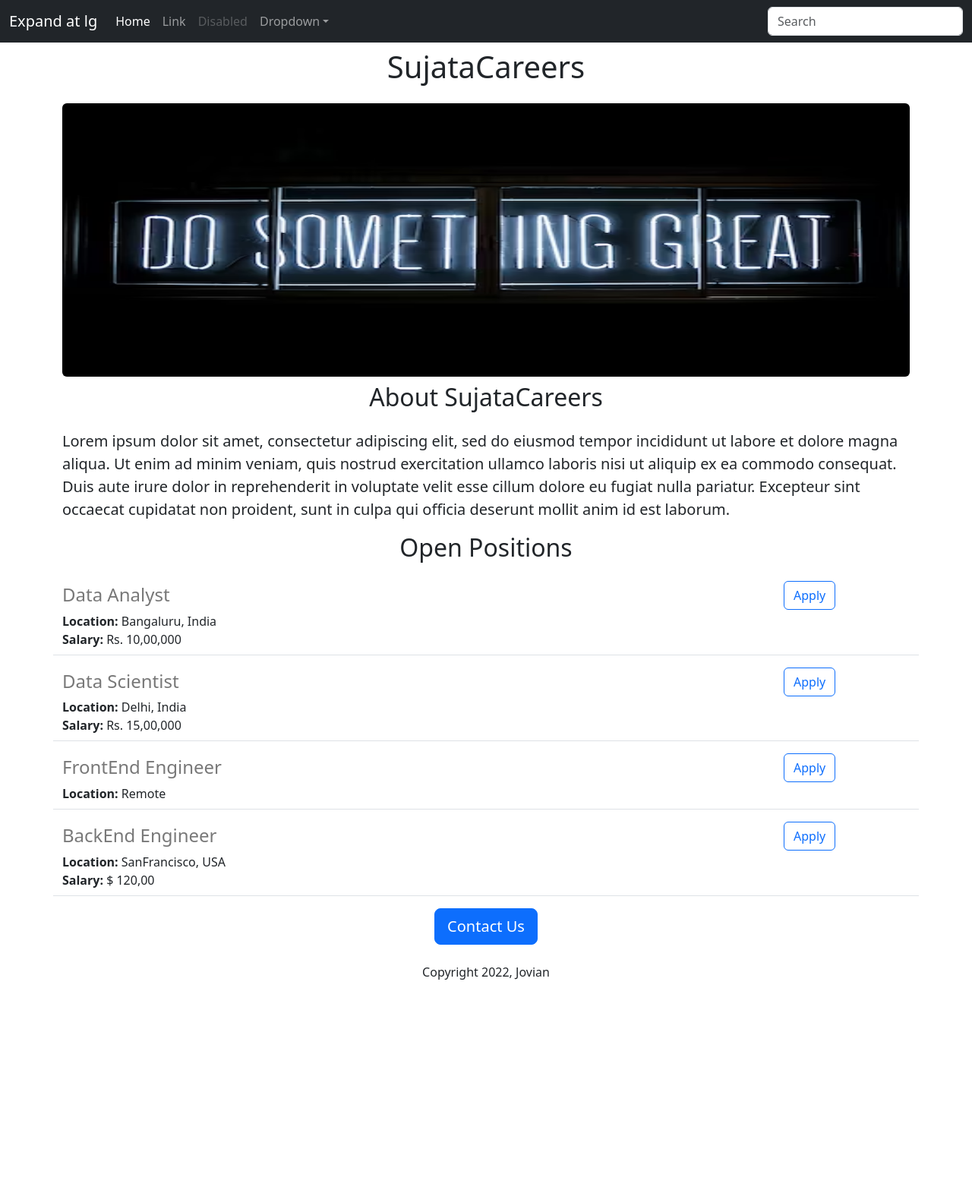
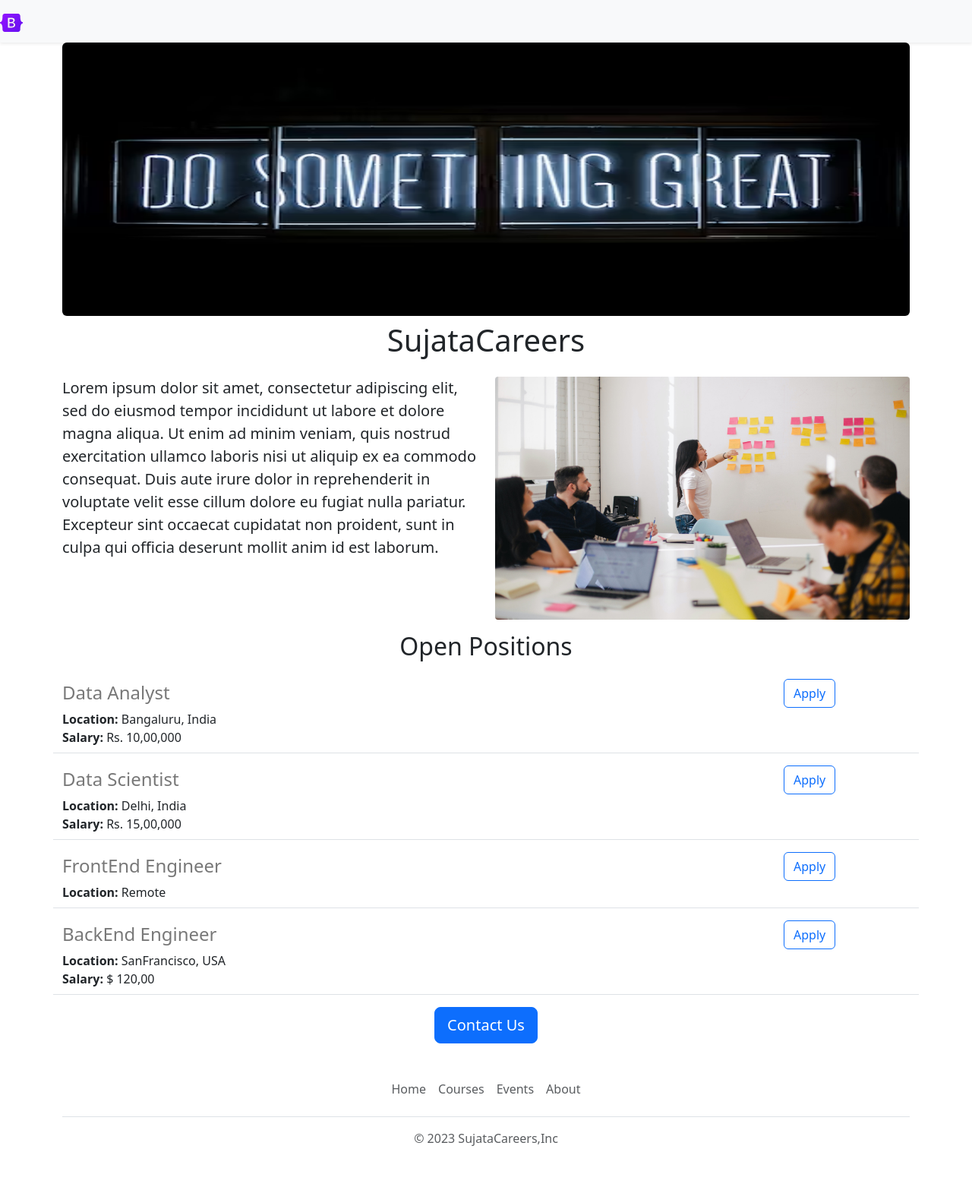
Before and after one commit to suju2011/SujataCareerWebsiteV2, a Flask app: page / in a window 1280 px wide. Shown: the whole page at 76% size. Before the commit the page ends 1290 px from the top, so only its background shows below. Run offline with Flask 3, Linux system fonts and the light colour scheme.

Commit message:
Functions and Aesthetic Improvements done

```diff
--- /dev/null
+++ b/templates/footer.html
@@ -0,0 +1,11 @@
+<div class="container">
+  <footer class="py-3 my-4">
+    <ul class="nav justify-content-center border-bottom pb-3 mb-3">
+      <li class="nav-item"><a target="_blank" href="https://www.jovian.ai" class="nav-link px-2 text-body-secondary">Home</a></li>
+      <li class="nav-item"><a target="_blank" href="https://www.jovian.ai/learn" class="nav-link px-2 text-body-secondary">Courses</a></li>
+      <li class="nav-item"><a target="_blank" href="https://www.jovian.ai/events" class="nav-link px-2 text-body-secondary">Events</a></li>
+      <li class="nav-item"><a target="_blank" href="https//www.jovian.ai/about" class="nav-link px-2 text-body-secondary">About</a></li>
+    </ul>
+    <p class="text-center text-body-secondary">&copy; 2023 SujataCareers,Inc</p>
+  </footer>
+</div>
--- a/templates/home.html
+++ b/templates/home.html
@@ -9,6 +9,8 @@
     #banner{
      height:360px;
       width:100%;
+      object: fit cover;
+      margin: bottom 16px;
     }
     </style>
   </head>
@@ -17,24 +19,35 @@
     {% include  'nav.html' %}
 
     <div class="container">
-      <h1 class="text-center mt-2 mb-4">{{company_name}}</h1>
 
       <img id="banner" class="rounded mx-auto d-block" src="https://career--sujatamishra258.repl.co/static/banner.jpeg" alt="banner">
-      <h2 class="text-center mt-2 mb-4">About SujataCareers</h2>
-      <p class="lead">
+      <h1 class="text-center mt-2 mb-4">{{company_name}}</h1>
+    <!--As it(Banner image) does not look so nice to be sifted to top and about is deleted -->
+      <!-- <h2 class="text-center mt-2 mb-4">About SujataCareers</h2> -->
+     <div class="row" style="margin-bottom:16px;">
+       <div class="col-md-6">
+        <p class="lead">
           Lorem ipsum dolor sit amet, consectetur adipiscing elit, sed do eiusmod tempor incididunt ut labore et dolore magna aliqua. Ut enim ad minim veniam, quis nostrud exercitation ullamco laboris nisi ut aliquip ex ea commodo consequat. Duis aute irure dolor in reprehenderit in voluptate velit esse cillum dolore eu fugiat nulla pariatur. Excepteur sint occaecat cupidatat non proident, sunt in culpa qui officia deserunt mollit anim id est laborum.
         </p>
+       </div>
+      <div class="d-none d-md-block col-6">
+      <img src="static/people.jpg" style="height:320px; width:100%; border-radius:4px">
+      </div>
+      </div>
         <h2 class="text-center mt-2 mb-4">Open Positions</h2>
 
       {% for job in jobs %}
       {% include 'jobitem.html' %}
       {% endfor %}
       <div class="text-center">
-        <button class="btn btn-primary btn-lg">Contact Us</button>
-         <p class="mt-4">Copyright 2022, Jovian</p>
+        <!-- <button class="btn btn-primary btn-lg">Contact Us</button> -->
+<a href="mailto:sujata.mishra25.83@gmail.com?subject=Question%20about%20job%20Openings&body=My%20Name%20%3A%20%3CYour%20Name%20Here%3E%0D%0A%0D%0AMy%20Questions%20%3A%20%3CEnter%20Questions%20here%3E" class="btn btn-primary btn-lg">Contact Us</a>
+
+         <!-- <p class="mt-4">Copyright 2022, SujataCareers</p> -->
       </div>
 
 
     </div>
+    {% include 'footer.html' %}
   </body>
 </html>
--- a/templates/jobitem.html
+++ b/templates/jobitem.html
@@ -13,7 +13,10 @@
           {% endif %}
     </div>
 
-    <div class="col-2">
-      <button type="button" class="btn btn-outline-primary">Apply</button>
+    <div class="col-2 padding-right:16px">
+      <!-- <button type="button" class="btn btn-outline-primary">Apply</button> -->
+       <!-- <a href="https://google.com" class="btn btn-outline-primary float-right align-middle">Apply</a> -->
+      <a href="mailto:sujata.mishra25.83@gmail.com?subject=Application%20for%20{{job['title']}}&body=My%20Name%20%3A%20%3CYour%20Name%20Here%3E%0D%0A%0D%0AMy%20Resume%20%3A%20%3C%20Resume%20link%3E%0D%0A%0D%0AMy%20LinkedIn%20link%3A%20%3CLionked%20in%20Link%3E" class="btn btn-outline-primary float-right align-middle">Apply</a>
+
     </div>
 </div>
--- a/templates/nav.html
+++ b/templates/nav.html
@@ -1,4 +1,4 @@
- <nav class="navbar navbar-expand-lg navbar-dark bg-dark" aria-label="Fifth navbar example">
+ <!-- <nav class="navbar navbar-expand-lg navbar-dark bg-dark" aria-label="Fifth navbar example">
     <div class="container-fluid">
       <a class="navbar-brand" href="#">Expand at lg</a>
       <button class="navbar-toggler" type="button" data-bs-toggle="collapse" data-bs-target="#navbarsExample05" aria-controls="navbarsExample05" aria-expanded="false" aria-label="Toggle navigation">
@@ -31,3 +31,15 @@
       </div>
     </div>
   </nav>
+ -->
+
+ <nav class="navbar bg-body-tertiary shadow-sm fixed-top bg-white>
+  <div class="container">
+    <a class="navbar-brand" href="#">
+      <img src="https://career--sujatamishra258.repl.co/static/navIcon.svg" alt="Bootstrap" width="30" height="24">
+    </a>
+  </div>
+</nav>
+<div style="height:56px">
+
+</div>
```
Also changed, not shown: static/navIcon.svg (added), static/people.jpg (added).
